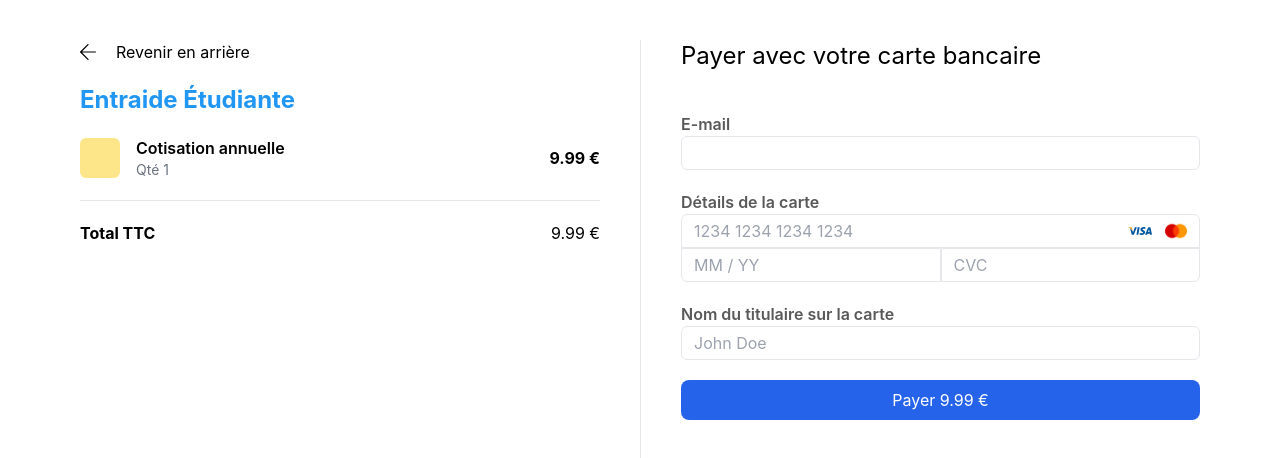
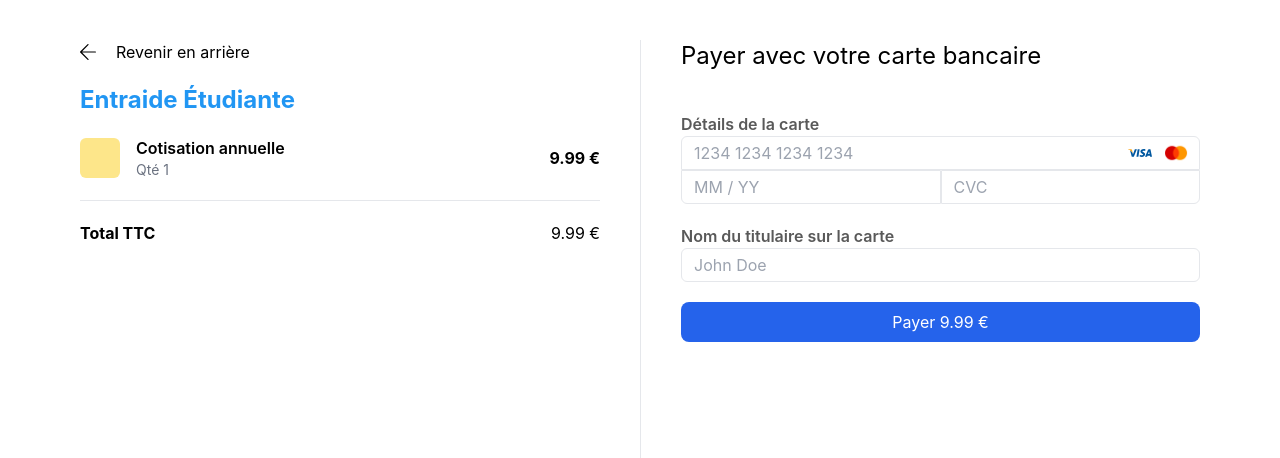
Before and after one commit to solalmaurel/ProjetAW, a React (Create React App) app in the folder frontend/: page /payment in a window 1280 px wide. Shown: the top 458 px of the page. Built offline with nearby package versions, Linux system fonts and the light colour scheme; sample sign-in values are in the browser's storage.

Commit message:
ajout paiement

```diff
--- a/frontend/src/pages/payment/payment.tsx
+++ b/frontend/src/pages/payment/payment.tsx
@@ -121,10 +121,6 @@ export default function PaymentPage(): JSX.Element {
                 <h1 className="text-2xl">Payer avec votre carte bancaire</h1>
                 <form className="flex flex-col space-y-5 mt-10" onSubmit={handleSubmit}>
                     <div className="flex flex-col">
-                        <label htmlFor="email" className="text-[#595959] font-semibold">E-mail</label>
-                        <input className="border rounded-md px-3 py-1" type="email" name="email"/>
-                    </div>
-                    <div className="flex flex-col">
                         <label htmlFor="cb" className="text-[#595959] font-semibold">Détails de la carte</label>
                         <div className="relative">
                             <input
```
Also changed, not shown: 1 other file (tests, documents, lock files or other folders).
